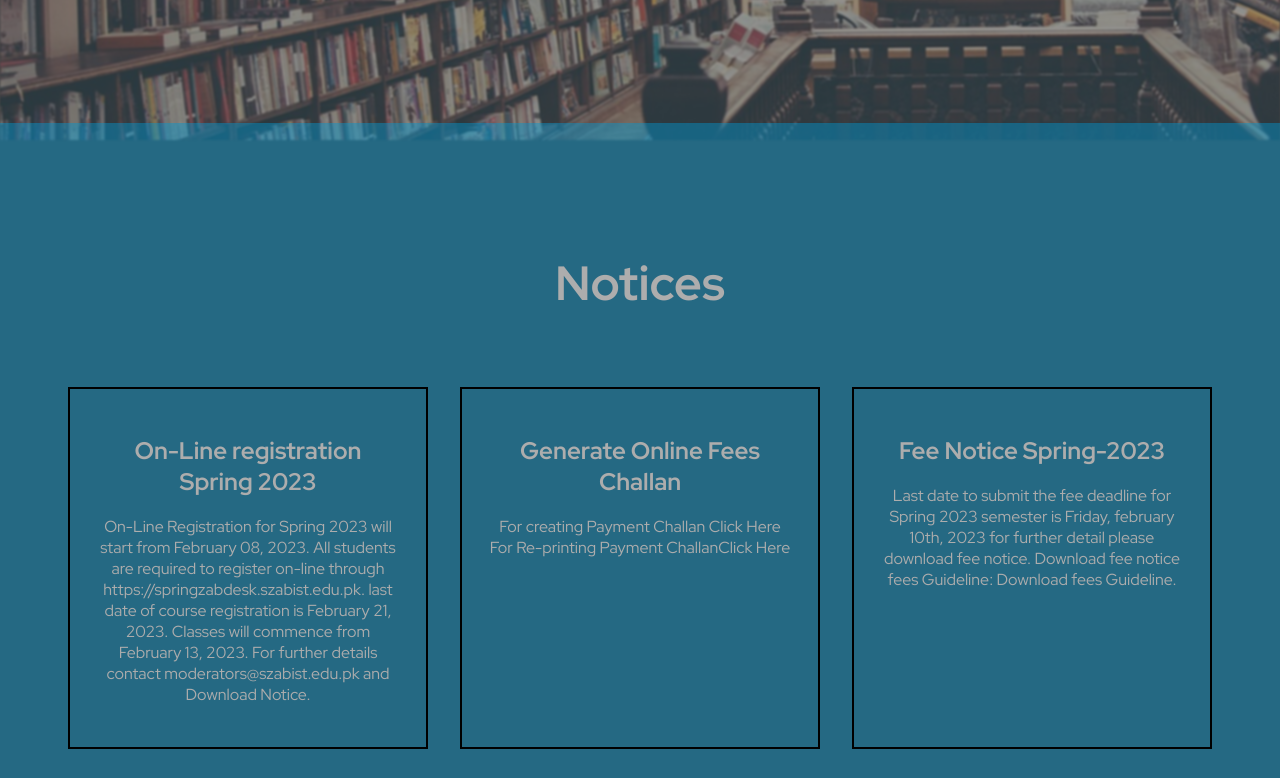
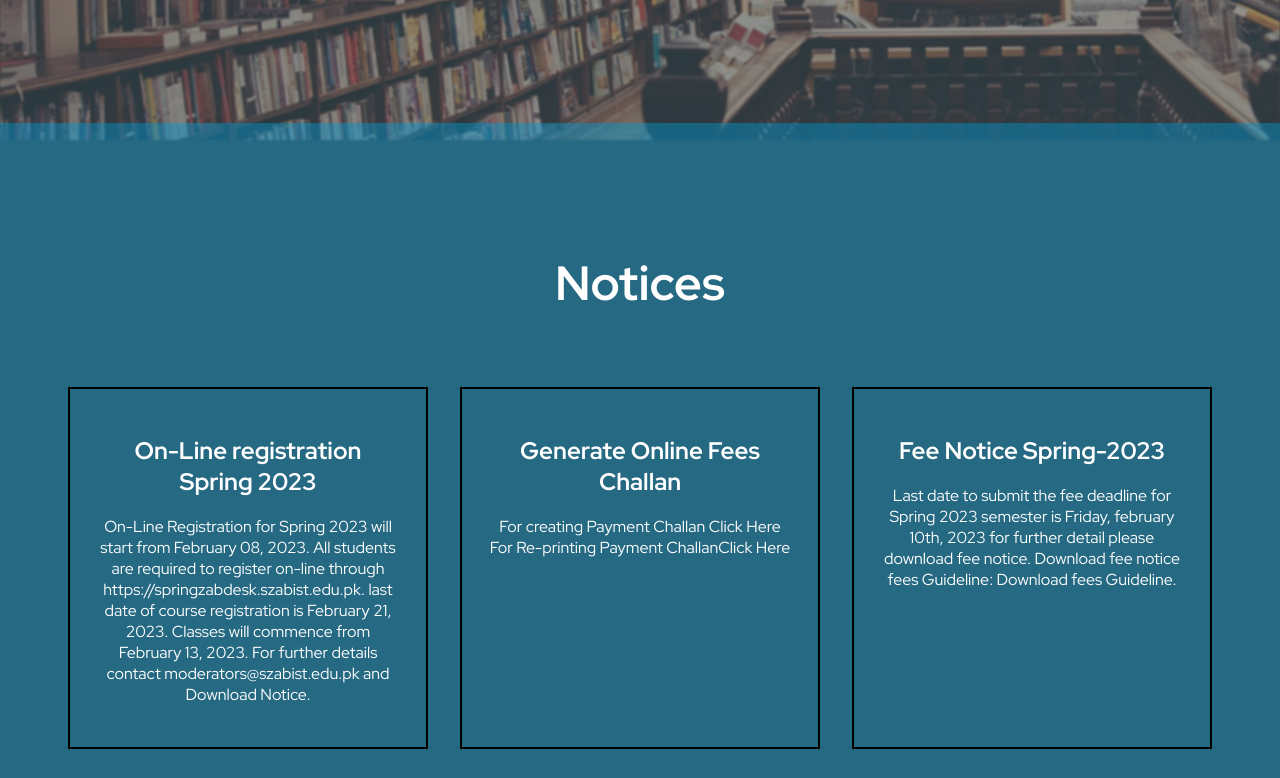
Before and after one commit to MRafayyy/Zabdesk-Design, a plain HTML site: page login page/index.html in a window 1280 px wide. Shown: the part 660-1438 px from the top of the page. Drawn offline with Linux system fonts and the light colour scheme.

Commit message:
Update style.css

```diff
--- a/login page/style.css
+++ b/login page/style.css
@@ -195,7 +195,7 @@ section{
     background-color: #0097d173;
     padding-top: 10%;
     padding-bottom: 2%;
-    color: #adadad;
+    color: #ffffff;
     padding-bottom: 16%;
 }
 
```
